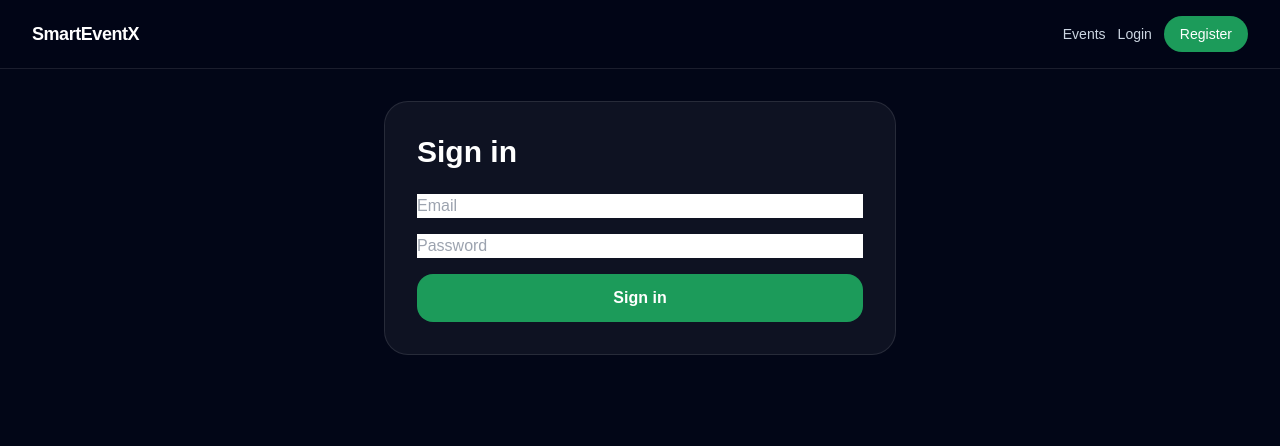
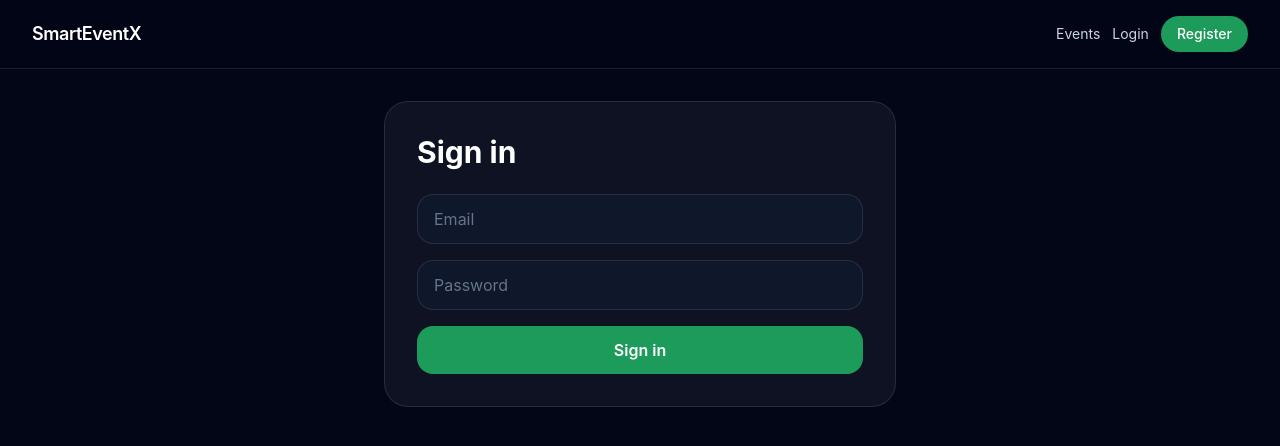
Before and after one commit to Vithushayini/DxDy-EventManagement-Frontend, a React app: page /login in a window 1280 px wide. Shown: the top 446 px of the page. Built offline with nearby package versions, Linux system fonts and the light colour scheme; the HTML template or start-up script is replaced by a standard one.

Commit message:
index.css modified

```diff
--- a/src/index.css
+++ b/src/index.css
@@ -181,3 +181,21 @@ code {
   -ms-overflow-style: none; /* IE and Edge */
   scrollbar-width: none; /* Firefox */
 }
+
+:root {
+  color-scheme: dark;
+}
+
+@layer components {
+  .input {
+    @apply w-full rounded-2xl border border-white/10 bg-slate-900 px-4 py-3 text-slate-100 outline-none placeholder:text-slate-500 focus:border-brand-400;
+  }
+}
+
+body {
+  font-family: Inter, ui-sans-serif, system-ui, -apple-system, BlinkMacSystemFont, 'Segoe UI', sans-serif;
+  background:
+    radial-gradient(circle at top left, rgba(28, 155, 90, 0.18), transparent 30%),
+    radial-gradient(circle at bottom right, rgba(56, 189, 248, 0.12), transparent 35%),
+    #020617;
+}
```
